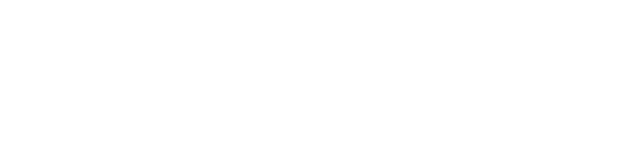
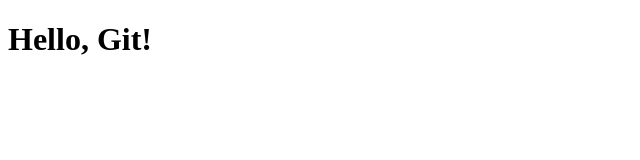
Before and after one commit to StephanUllmann/wd57-git-intro, a plain HTML site: page index.html in a window 1280 px wide. Shown: the whole page, without its empty margins (0-640 px from the left). Drawn offline with Linux system fonts and the light colour scheme.

Commit message:
added heading

```diff
--- a/index.html
+++ b/index.html
@@ -8,7 +8,7 @@
   </head>
 
   <body>
-
+    <h1>Hello, Git!</h1>
   </body>
 
 </html>
```
